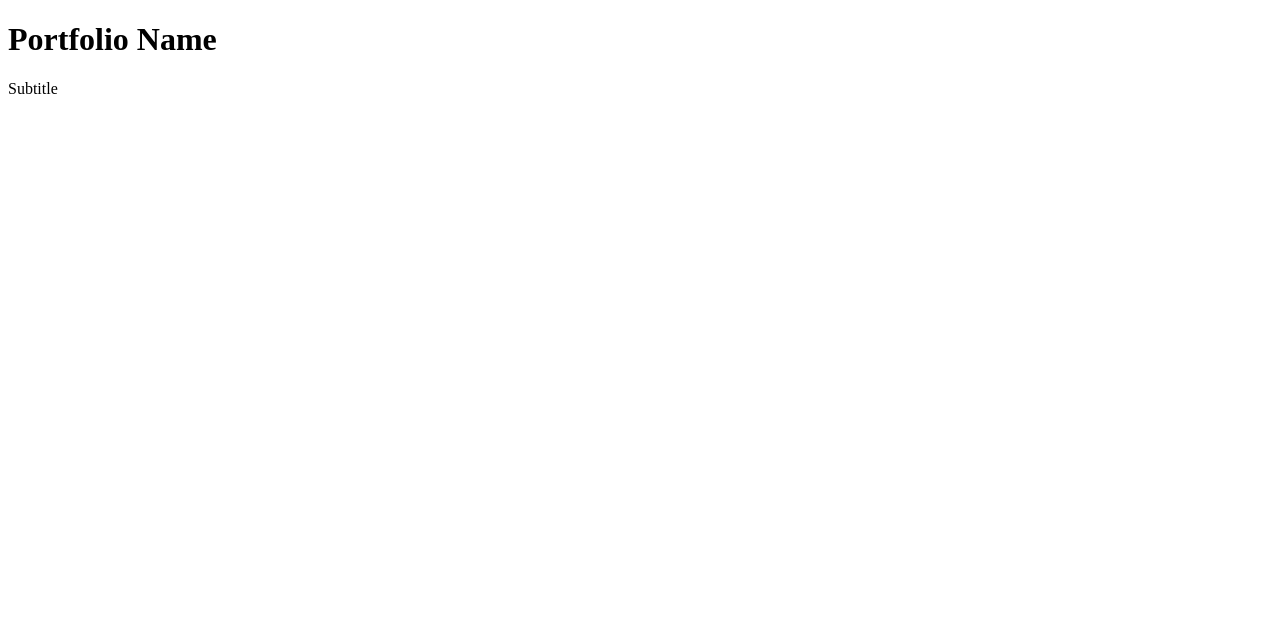
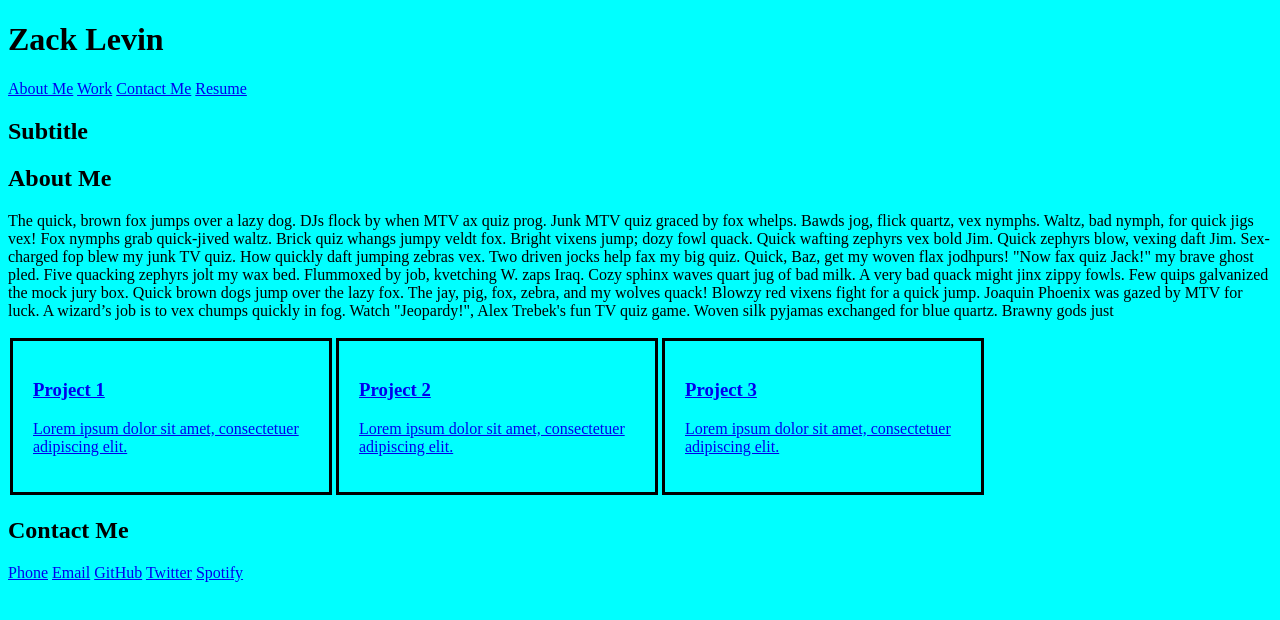
Before and after one commit to TheRealPlanZ/Zack-Levin-Portfolio, a plain HTML site: page index.html in a window 1280 px wide. Drawn offline with Linux system fonts and the light colour scheme.

Commit message:
HTML Framework and Basic CSS
Added the essentials to portfolio project in html and css

```diff
--- a/Assets/CSS/style.css
+++ b/Assets/CSS/style.css
@@ -0,0 +1,19 @@
+body {
+    background-color: aqua;
+}
+
+.project-section{
+    display: flex;
+    flex-wrap: wrap;
+}
+
+.project-card {
+    width: 25%;
+    min-height: 100px;
+    border: 3px solid black;
+    margin: 2px;
+}
+
+.project-card div {
+    padding: 20px;
+}
--- a/index.html
+++ b/index.html
@@ -1,22 +1,91 @@
 <!DOCTYPE html>
 <html lang="en-us">
 
-</html>
 
 <head>
     <title>Portfolio</title>
     <meta charset="UTF-8">
-    <link rel="stylesheet" href="./Assets/CSS/reset.css">
+    <meta name="viewport" content="width=device-wdith, inital-scale=1.0" <link rel="stylesheet"
+        href="./Assets/CSS/reset.css">
     <link rel="stylesheet" href="./Assets/CSS/style.css">
 </head>
 
 <body>
+
+    <!-- Header w/ Nav Bar -->
     <header>
-        <h1>Portfolio Name</h1>
-        <p>Subtitle</p>
+        <h1>Zack Levin</h1>
+        <nav>
+            <a href="#">About Me</a>
+            <a href="#">Work</a>
+            <a href="#">Contact Me</a>
+            <a href="#">Resume</a>
+        </nav>
     </header>
+    <!-- Hero Image w/ Subtitle -->
+    <section class="hero">
+        <h2>Subtitle</h2>
+    </section>
 
     <main>
 
+        <!-- About Me Section -->
+        <section>
+            <h2>About Me</h2>
+            <p>The quick, brown fox jumps over a lazy dog. DJs flock by when MTV ax quiz prog. Junk MTV quiz graced by
+                fox whelps. Bawds jog, flick quartz, vex nymphs. Waltz, bad nymph, for quick jigs vex! Fox nymphs grab
+                quick-jived waltz. Brick quiz whangs jumpy veldt fox. Bright vixens jump; dozy fowl quack. Quick wafting
+                zephyrs vex bold Jim. Quick zephyrs blow, vexing daft Jim. Sex-charged fop blew my junk TV quiz. How
+                quickly daft jumping zebras vex. Two driven jocks help fax my big quiz. Quick, Baz, get my woven flax
+                jodhpurs! "Now fax quiz Jack!" my brave ghost pled. Five quacking zephyrs jolt my wax bed. Flummoxed by
+                job, kvetching W. zaps Iraq. Cozy sphinx waves quart jug of bad milk. A very bad quack might jinx zippy
+                fowls. Few quips galvanized the mock jury box. Quick brown dogs jump over the lazy fox. The jay, pig,
+                fox, zebra, and my wolves quack! Blowzy red vixens fight for a quick jump. Joaquin Phoenix was gazed by
+                MTV for luck. A wizard’s job is to vex chumps quickly in fog. Watch "Jeopardy!", Alex Trebek's fun TV
+                quiz game. Woven silk pyjamas exchanged for blue quartz. Brawny gods just</p>
+        </section>
+
+        <!-- Work Section w/ Display Cards -->
+        <section class="project-section">
+            <div class="project-card">
+                <a href="#">
+                    <div>
+                        <h3>Project 1</h3>
+                        <p>Lorem ipsum dolor sit amet, consectetuer adipiscing elit.</p>
+                    </div>
+                </a>
+            </div>
+            <div class="project-card">
+                <a href="#">
+                    <div>
+                        <h3>Project 2</h3>
+                        <p>Lorem ipsum dolor sit amet, consectetuer adipiscing elit.</p>
+                    </div>
+                </a>
+            </div>
+            <div class="project-card">
+                <a href="#">
+                    <div>
+                        <h3>Project 3</h3>
+                        <p>Lorem ipsum dolor sit amet, consectetuer adipiscing elit.</p>
+                    </div>
+                </a>
+            </div>
+
+        </section>
+
+        <!-- Contact Me Section -->
+        <section>
+            <h2>Contact Me</h2>
+            <div>
+                <a href="#">Phone</a>
+                <a href="#">Email</a>
+                <a href="#">GitHub</a>
+                <a href="#">Twitter</a>
+                <a href="#">Spotify</a>
+            </div>
+        </section>
     </main>
 </body>
+
+</html>
```
